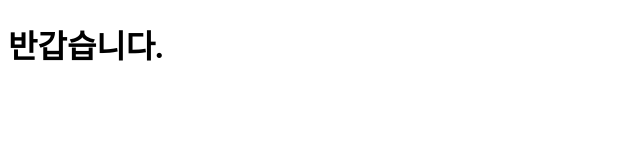
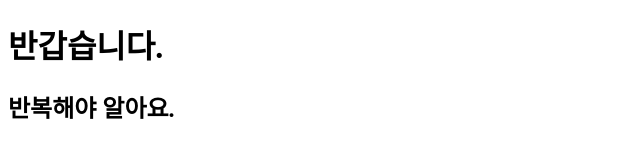
Before and after one commit to leegyeongjoun/firstgithub, a plain HTML site: page index.html in a window 1280 px wide. Shown: the whole page, without its empty margins (0-640 px from the left). Drawn offline with Linux system fonts and the light colour scheme.

Commit message:
h2 추가

```diff
--- a/index.html
+++ b/index.html
@@ -8,5 +8,6 @@
 </head>
 <body>
     <h1>반갑습니다.</h1>
+    <h2>반복해야 알아요.</h2>
 </body>
 </html>
```
